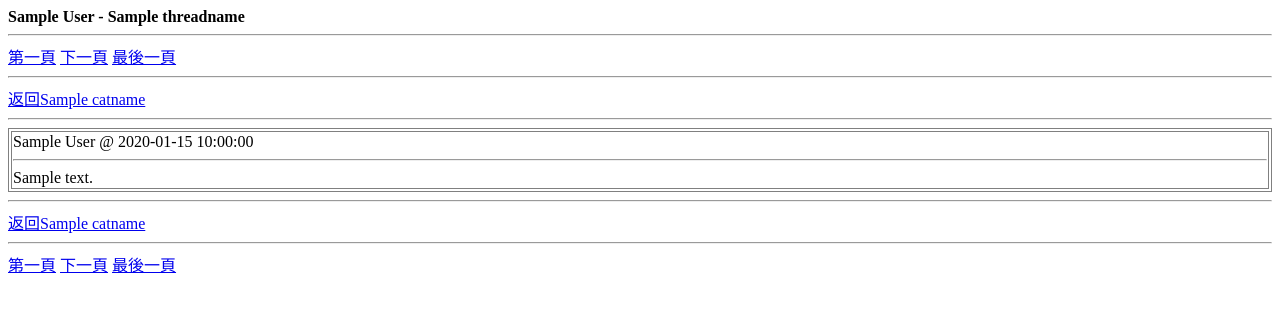
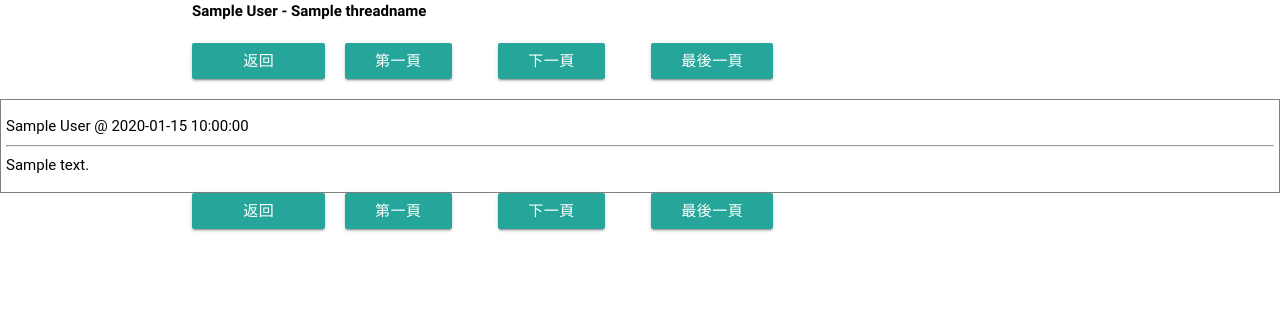
Before and after one commit to lazyfai/lihkgweb1, a Flask app: template templates/thread.html in a window 1280 px wide. Shown: the top 312 px of the page. Run offline with Flask 2, Linux system fonts and the light colour scheme; the template is opened without the code that fills it: most values are stand-ins (such as "Sample title", 1, 10 or a date in 2020); some libraries are stand-ins or nearby versions; some web fonts are replaced.

Commit message:
materialize thread page

```diff
--- a/templates/channel.html
+++ b/templates/channel.html
@@ -2,7 +2,8 @@
 <html>
 	<head>
 		<title>LIHKG Unofficial</title>
-		<link rel= "stylesheet" type= "text/css" href= "{{url_for('static',filename='styles/main.css')}}">
+		<link rel="stylesheet" type="text/css" href="https://cdnjs.cloudflare.com/ajax/libs/materialize/0.97.8/css/materialize.min.css">
+		<link rel="stylesheet" type="text/css" href= "{{url_for('static',filename='styles/main.css')}}">
 	</head>
 	<body>
 {% if channellist %}
@@ -20,4 +21,5 @@
 Nothing here
 {% endif %}
 	</body>
+	<script src="https://cdnjs.cloudflare.com/ajax/libs/materialize/0.97.8/js/materialize.min.js"></script>
 </html>
--- a/templates/thread.html
+++ b/templates/thread.html
@@ -2,51 +2,76 @@
 <html>
 	<head>
 		<title>{{catname}} - {{author}} - {{threadname}}</title>
-		<link rel= "stylesheet" type= "text/css" href= "{{url_for('static',filename='styles/main.css')}}">
+		<link rel="stylesheet" type="text/css" href="https://cdnjs.cloudflare.com/ajax/libs/materialize/0.97.8/css/materialize.min.css">
+		<link rel="stylesheet" type="text/css" href= "{{url_for('static',filename='styles/main.css')}}">
 	</head>
 	<body>
+	<div class="container">
+		<div class="row">
+			<div class="col s12">
 				<b>{{author}} - {{threadname}}</b>
-	<hr/>
-	<a href = '/thread/{{threadid}}/page/1'>第一頁</a>
+			</div>
+		</div>
+		<div class="row">
+			<div class="col s2">
+				<a class="waves-effect waves-light btn" href = '/cat/{{catid}}/page/1'>返回{{catname}}</a>
+			</div>
+			<div class="col s2">
+				<a class="waves-effect waves-light btn" href = '/thread/{{threadid}}/page/1'>第一頁</a>
+			</div>
 			{% if prevpage %}
-	<a href = '/thread/{{threadid}}/page/{{prevpage}}'>上一頁</a>
+			<div class="col s2">
+				<a class="waves-effect waves-light btn" href = '/thread/{{threadid}}/page/{{prevpage}}'>上一頁</a>
+			</div>
 			{% endif %}
 			{% if nextpage %}
-	<a href = '/thread/{{threadid}}/page/{{nextpage}}'>下一頁</a>
+			<div class="col s2">
+				<a class="waves-effect waves-light btn" href = '/thread/{{threadid}}/page/{{nextpage}}'>下一頁</a>
+			</div>
 			{% endif %}
 			{% if lastpage %}
-	<a href = '/thread/{{threadid}}/page/{{lastpage}}'>最後一頁</a>
+			<div class="col s2">
+				<a class="waves-effect waves-light btn" href = '/thread/{{threadid}}/page/{{lastpage}}'>最後一頁</a>
+			</div>
 			{% endif %}
-<hr/>
-	<a href = '/cat/{{catid}}/page/1'>返回{{catname}}</a>
-<hr/>
+		</div>
+	</div>
 	{% if threadlist %}
 	<table>
 		{% for thread in threadlist %}
 		<tr>
-	<td>
-	{{thread.author}} @ {{thread.time}}
-	<hr/>
-	{{thread.content|safe}}
-	</td>
+			<td>{{thread.author}} @ {{thread.time}}<hr/>{{thread.content|safe}}</td>
 		</tr>
 		{% endfor %}
 	</table>
 	{% else %}
 	Nothing here
 	{% endif %}
-<hr/>
-	<a href = '/cat/{{catid}}/page/1'>返回{{catname}}</a>
-<hr/>
-	<a href = '/thread/{{threadid}}/page/1'>第一頁</a>
+	<div class="container">
+		<div class="row">
+			<div class="col s2">
+				<a class="waves-effect waves-light btn" href = '/cat/{{catid}}/page/1'>返回{{catname}}</a>
+			</div>
+			<div class="col s2">
+				<a class="waves-effect waves-light btn" href = '/thread/{{threadid}}/page/1'>第一頁</a>
+			</div>
 			{% if prevpage %}
-	<a href = '/thread/{{threadid}}/page/{{prevpage}}'>上一頁</a>
+			<div class="col s2">
+				<a class="waves-effect waves-light btn" href = '/thread/{{threadid}}/page/{{prevpage}}'>上一頁</a>
+			</div>
 			{% endif %}
 			{% if nextpage %}
-	<a href = '/thread/{{threadid}}/page/{{nextpage}}'>下一頁</a>
+			<div class="col s2">
+				<a class="waves-effect waves-light btn" href = '/thread/{{threadid}}/page/{{nextpage}}'>下一頁</a>
+			</div>
 			{% endif %}
 			{% if lastpage %}
-	<a href = '/thread/{{threadid}}/page/{{lastpage}}'>最後一頁</a>
+			<div class="col s2">
+				<a class="waves-effect waves-light btn" href = '/thread/{{threadid}}/page/{{lastpage}}'>最後一頁</a>
+			</div>
 			{% endif %}
+		</div>
+	</div>
 	</body>
+	<script src="https://cdnjs.cloudflare.com/ajax/libs/materialize/0.97.8/js/materialize.min.js"></script>
 </html>
```
Lines whose indentation alone changed are shown as unchanged.
